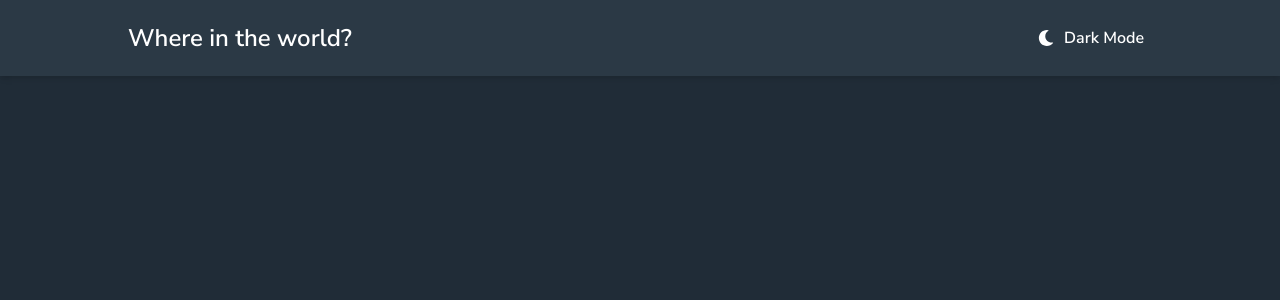
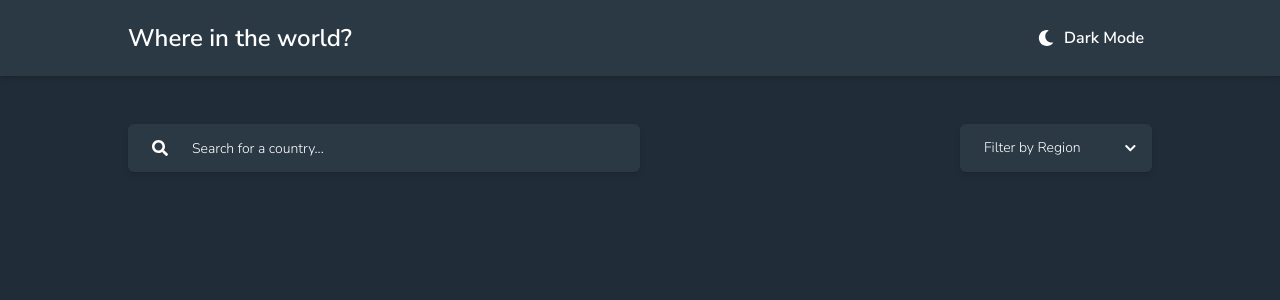
Before and after one commit to Awii/fem-rest-countries, a Vue app: page / in a window 1280 px wide. Shown: the top 300 px of the page. Built offline with nearby package versions, Linux system fonts and the light colour scheme.

Commit message:
add search and filter

```diff
--- /dev/null
+++ b/src/components/BarContainer.vue
@@ -0,0 +1,13 @@
+<template>
+  <div
+    class="bg-dark-blue rounded-md filter drop-shadow-md text-white flex items-center"
+  >
+    <slot></slot>
+  </div>
+</template>
+
+<script>
+export default {
+  name: "BarContainer",
+};
+</script>
--- /dev/null
+++ b/src/components/app/FilterSelect.vue
@@ -0,0 +1,58 @@
+<template>
+  <div>
+    <BarContainer class="h-12 w-48">
+      <button
+        type="button"
+        class="w-full h-full text-white text-sm flex flex-row items-center justify-between pl-6 pr-4 outline-none"
+        @click="toggleDropdown"
+      >
+        <div>Filter by Region</div>
+
+        <fa-icon :icon="['fas', 'chevron-down']" size="sm" />
+      </button>
+    </BarContainer>
+
+    <transition
+      enter-class="opacity-0 scale-y-0"
+      enter-to-class="opacity-100 scale-y-100"
+      leave-class="opacity-100 scale-100"
+      leave-to-class="opacity-0 scale-50"
+    >
+      <BarContainer
+        v-if="showDropdown"
+        class="mt-1 w-48 origin-top-right transition-all transform duration-300"
+      >
+        <ul class="px-6 py-4 text-sm space-y-1">
+          <li v-for="region in regions" :key="region">
+            {{ region }}
+          </li>
+        </ul>
+      </BarContainer>
+    </transition>
+  </div>
+</template>
+
+<script>
+import BarContainer from "@/components/BarContainer";
+
+export default {
+  name: "FilterSelect",
+
+  components: { BarContainer },
+
+  data() {
+    return {
+      showDropdown: false,
+      regions: ["Africa", "America", "Asia", "Europe", "Oceania"],
+    };
+  },
+
+  methods: {
+    toggleDropdown() {
+      this.showDropdown = !this.showDropdown;
+    },
+  },
+};
+</script>
+
+<style></style>
--- /dev/null
+++ b/src/components/app/SearchBar.vue
@@ -0,0 +1,20 @@
+<template>
+  <BarContainer class="h-12 w-full md:w-3/5 lg:w-1/2 md:max-w-lg px-6">
+    <fa-icon :icon="['fas', 'search']" />
+    <input
+      class="appearance-none bg-transparent w-full h-full pl-6 text-white focus:outline-none placeholder-white text-sm"
+      placeholder="Search for a country..."
+      type="text"
+    />
+  </BarContainer>
+</template>
+
+<script>
+import BarContainer from "@/components/BarContainer";
+
+export default {
+  name: "SearchBar",
+
+  components: { BarContainer },
+};
+</script>
--- a/src/main.js
+++ b/src/main.js
@@ -5,9 +5,13 @@ import "@/styles/styles.css";
 
 import { library } from "@fortawesome/fontawesome-svg-core";
 import { faMoon as farMoon } from "@fortawesome/free-regular-svg-icons";
-import { faMoon as fasMoon } from "@fortawesome/free-solid-svg-icons";
+import {
+  faMoon as fasMoon,
+  faSearch,
+  faChevronDown,
+} from "@fortawesome/free-solid-svg-icons";
 import { FontAwesomeIcon } from "@fortawesome/vue-fontawesome";
-library.add(farMoon, fasMoon);
+library.add(farMoon, fasMoon, faSearch, faChevronDown);
 Vue.component("fa-icon", FontAwesomeIcon);
 
 Vue.config.productionTip = false;
--- a/src/views/Home.vue
+++ b/src/views/Home.vue
@@ -1,17 +1,30 @@
 <template>
   <div class="min-h-screen bg-dark-blue-dark">
     <AppHeader />
+
+    <div class="py-12 px-vw">
+      <div
+        class="flex flex-col md:flex-row md:justify-between space-y-6 md:space-y-0"
+      >
+        <SearchBar />
+        <FilterSelect />
+      </div>
+    </div>
   </div>
 </template>
 
 <script>
 import AppHeader from "@/components/app/AppHeader";
+import SearchBar from "@/components/app/SearchBar";
+import FilterSelect from "@/components/app/FilterSelect";
 
 export default {
   name: "Home",
 
   components: {
     AppHeader,
+    SearchBar,
+    FilterSelect,
   },
 };
 </script>
```
